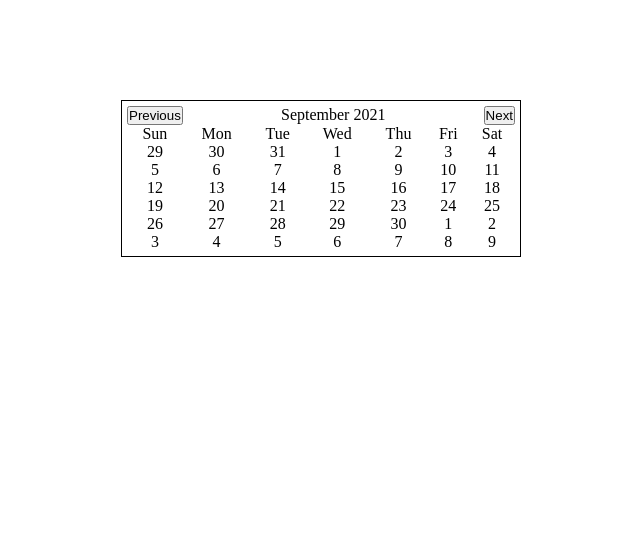
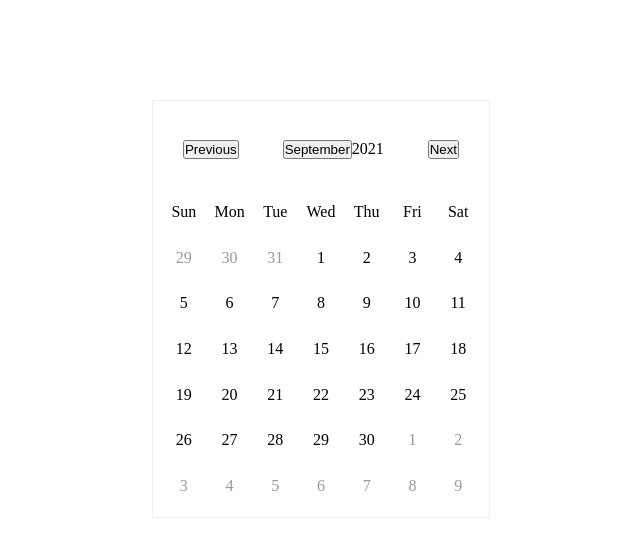
Before and after one commit to limapaulobsb/react-calendar, a React (Create React App) app: page / in a window 1280 px wide. Shown: the top 556 px of the page, without its empty margins (319-959 px from the left). Built offline with nearby package versions, Linux system fonts and the light colour scheme.

Commit message:
Change calendar table to grid and add months menu

```diff
--- a/package.json
+++ b/package.json
@@ -6,6 +6,7 @@
     "@testing-library/jest-dom": "^5.14.1",
     "@testing-library/react": "^11.2.7",
     "@testing-library/user-event": "^12.8.3",
+    "classnames": "^2.3.1",
     "luxon": "^2.0.2",
     "react": "^17.0.2",
     "react-dom": "^17.0.2",
--- a/src/components/Calendar.jsx
+++ b/src/components/Calendar.jsx
@@ -7,26 +7,56 @@ import '../styles/Calendar.css';
 function Calendar() {
   Settings.defaultLocale = 'en-US';
   const [dateObj, setDateObj] = useState(DateTime.now());
+  const [showMonths, setShowMonths] = useState(false);
 
-  const changeMonth = {
-    next: () => {
-      setDateObj(dateObj.plus({ month: 1 }));
-    },
-    previous: () => {
-      setDateObj(dateObj.minus({ month: 1 }));
-    },
+  const renderMonths = () => {
+    const NUMBER_OF_MONTHS = 12;
+    const startDate = dateObj.startOf('year');
+    const dates = [startDate];
+    for (let i = 1; i < NUMBER_OF_MONTHS; i++) {
+      dates.push(startDate.plus({ month: i }));
+    }
+
+    return (
+      <div className='calendar-months'>
+        {dates.map((el) => (
+          <button
+            className='calendar-months__button'
+            type='button'
+            key={el.monthLong}
+            onClick={() => {
+              setDateObj(el);
+              setShowMonths(false);
+            }}
+          >
+            {el.monthLong}
+          </button>
+        ))}
+      </div>
+    );
   };
 
   return (
     <div className='calendar'>
       <div className='calendar__header'>
-        <input type='button' value='Previous' onClick={changeMonth.previous} />
-        <span>
-          {dateObj.monthLong} {dateObj.year}
-        </span>
-        <input type='button' value='Next' onClick={changeMonth.next} />
+        <input
+          type='button'
+          value='Previous'
+          onClick={() => setDateObj(dateObj.minus({ month: 1 }))}
+        />
+        <div>
+          <button type='button' onClick={() => setShowMonths(!showMonths)}>
+            {dateObj.monthLong}
+          </button>
+          <span>{dateObj.year}</span>
+        </div>
+        <input
+          type='button'
+          value='Next'
+          onClick={() => setDateObj(dateObj.plus({ month: 1 }))}
+        />
       </div>
-      <CalendarTable dateObj={dateObj} />
+      {showMonths ? renderMonths() : <CalendarTable dateObj={dateObj} />}
     </div>
   );
 }
--- a/src/components/CalendarTable.jsx
+++ b/src/components/CalendarTable.jsx
@@ -1,26 +1,39 @@
 import React from 'react';
 import PropTypes from 'prop-types';
+import cx from 'classnames';
 
 function CalendarTable({ dateObj }) {
+  const NUMBER_OF_DATES = 42;
+  const NUMBER_OF_WEEKDAYS = 7;
   const startDate = dateObj.startOf('month').startOf('week').minus({ day: 1 });
   const dates = [startDate];
-  for (let i = 1; i < 42; i++) {
+  for (let i = 1; i < NUMBER_OF_DATES; i++) {
     dates.push(startDate.plus({ day: i }));
   }
 
-  const renderWeekdays = () => {
-    const weekdays = dates.filter((_el, i) => i < 7).map((el) => el.weekdayShort);
-    return weekdays.map((el) => (
-      <div className='calendar-table__cell' key={el}>
-        {el}
-      </div>
-    ));
+  const handleClick = (obj) => {
+    console.log(obj);
   };
 
-  const renderDates = (row) => {
-    const arr = dates.filter((_el, i) => i >= row * 7 && i <= row * 7 + 6);
-    return arr.map((el, i) => (
-      <div className='calendar-table__cell' key={i}>
+  const renderWeekdays = () => {
+    return dates
+      .filter((_el, i) => i < NUMBER_OF_WEEKDAYS)
+      .map((el) => (
+        <div key={el.weekdayShort}>
+          {el.weekdayShort}
+        </div>
+      ));
+  };
+
+  const renderDates = () => {
+    return dates.map((el) => (
+      <div
+        className={cx('calendar-table__date', {
+          'text-light': el.month !== dateObj.month,
+        })}
+        key={el.ordinal}
+        onClick={() => handleClick(el)}
+      >
         {el.day}
       </div>
     ));
@@ -28,17 +41,8 @@ function CalendarTable({ dateObj }) {
 
   return (
     <div className='calendar-table'>
-      <div className='calendar-table__header'>
-        <div className='calendar-table__row'>{renderWeekdays()}</div>
-      </div>
-      <div className='calendar-table__body'>
-        <div className='calendar-table__row'>{renderDates(0)}</div>
-        <div className='calendar-table__row'>{renderDates(1)}</div>
-        <div className='calendar-table__row'>{renderDates(2)}</div>
-        <div className='calendar-table__row'>{renderDates(3)}</div>
-        <div className='calendar-table__row'>{renderDates(4)}</div>
-        <div className='calendar-table__row'>{renderDates(5)}</div>
-      </div>
+      {renderWeekdays()}
+      {renderDates()}
     </div>
   );
 }
--- a/src/styles/Calendar.css
+++ b/src/styles/Calendar.css
@@ -1,33 +1,47 @@
 .calendar {
-  border: 1px solid black;
-  padding: 5px;
-  width: 400px;
+  box-sizing: content-box;
+  border: 1px solid #eee;
+  padding: 0.5em;
+  height: 25em;
+  width: 20em;
+  display: flex;
+  flex-direction: column;
 }
 
 .calendar__header {
   display: flex;
-  justify-content: space-between;
-  width: 100%;
+  justify-content: space-around;
+  align-items: center;
+  height: 5em;
 }
 
-.calendar-table {
-  display: table;
-  width: 100%;
+.calendar-months {
+  display: grid;
+  grid-template-columns: repeat(3, 1fr);
+  row-gap: 10px;
+  flex-grow: 10;
 }
 
-.calendar-table__header {
-  display: table-header-group;
+/* .calendar-months__button {
+} */
+
+.calendar-table {
+  flex-grow: 10;
+  display: grid;
+  grid-template-columns: repeat(7, 1fr);
 }
 
-.calendar-table__body {
-  display: table-row-group;
+.calendar-table > div {
+  border-radius: 50%;
+  display: flex;
+  justify-content: center;
+  align-items: center;
 }
 
-.calendar-table__row {
-  display: table-row;
+.calendar-table__date:hover {
+  background-color: skyblue;
 }
 
-.calendar-table__cell {
-  display: table-cell;
-  text-align: center;
+.text-light {
+  color: #999;
 }
```
Also changed, not shown: 1 other file (tests, documents, lock files or other folders).
